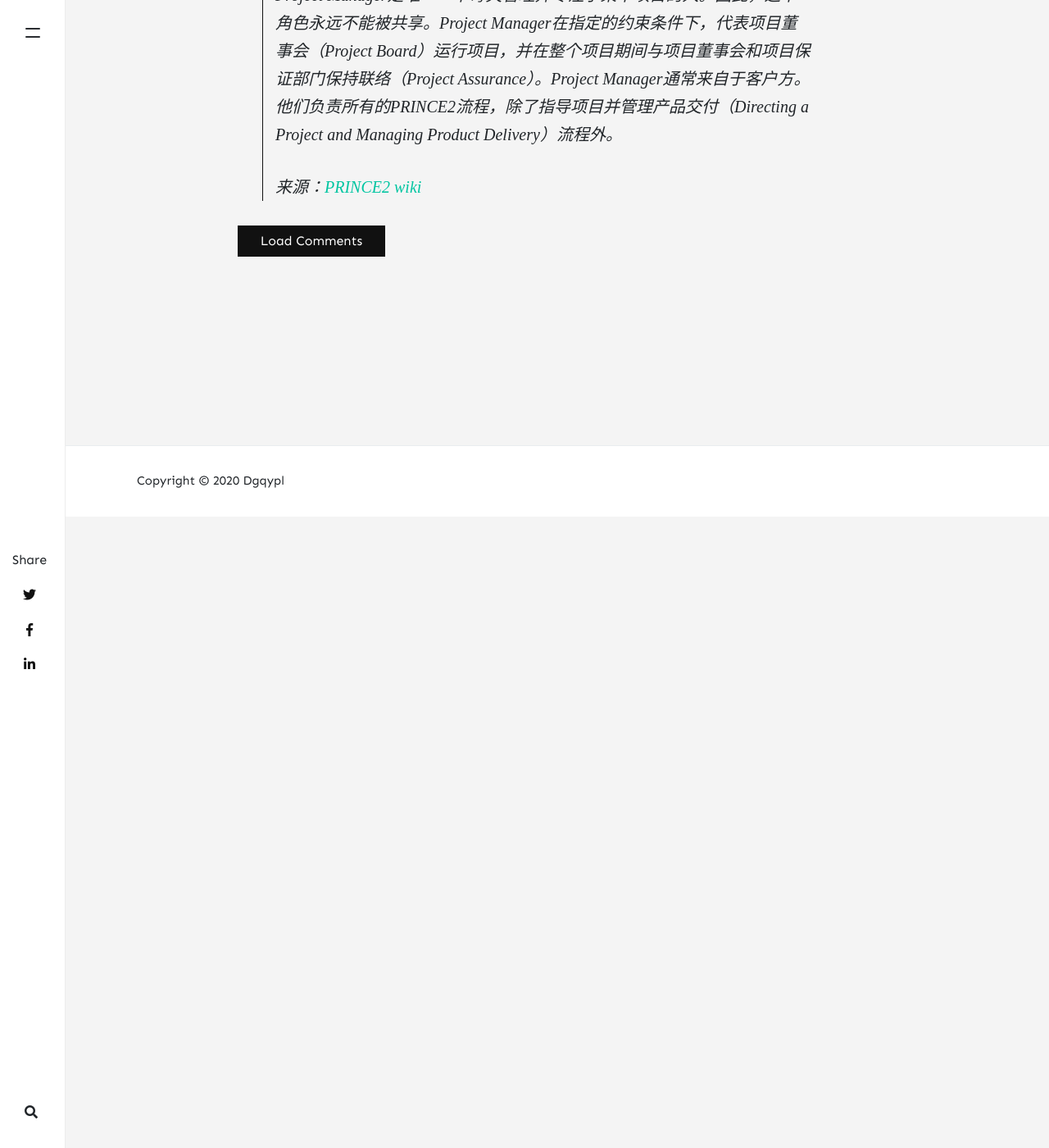
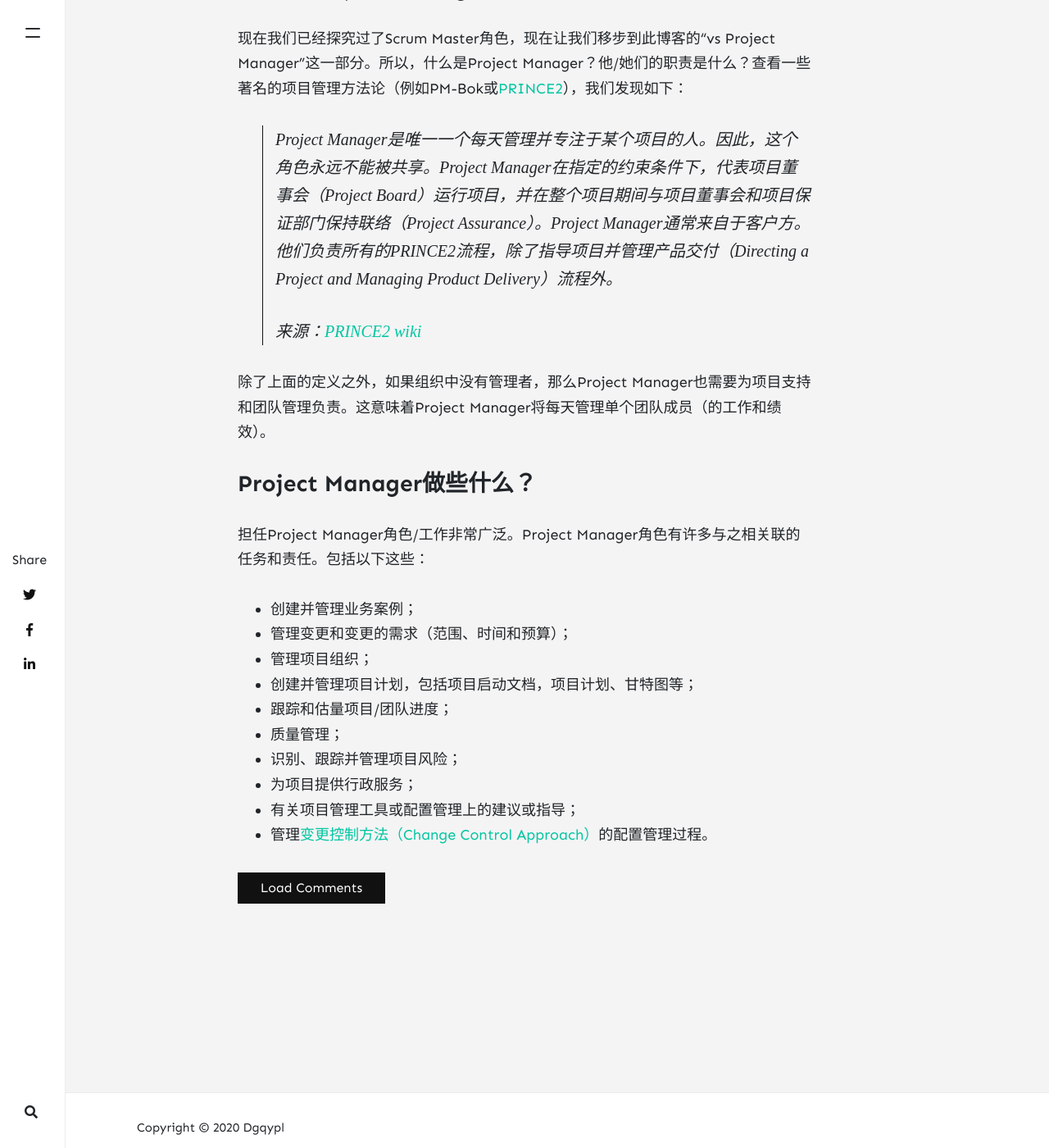
Before and after one commit to dgqypl/dgqypl.github.io, a Jekyll site: the page built from _posts/2020-05-21-ScrumMaster-vs-ProjectManager.md, in a window 1280 px wide and 1400 px high, scrolled down 2891 px. Shown: the whole window at 82% size. Built offline with Jekyll 4.4.1, drawn with Linux system fonts in a browser that asks for light colours; nearby versions of some CDN libraries; comment, search, counter and statistics services are not loaded; before the commit the page ends 3521 px from its top, so only the background shows below that; some of the changed text lies outside the part shown.

Commit message:
no message

```diff
--- a/_posts/2020-05-21-ScrumMaster-vs-ProjectManager.md
+++ b/_posts/2020-05-21-ScrumMaster-vs-ProjectManager.md
@@ -11,7 +11,7 @@ image: assets/images/202005/porsche-911-singer-cars-landscapes-1920x1080-wallpap
 
 Scrum Master角色的主要职责或目的是通过促进和支持（在[Scrum Guide](https://scrumguides.org/)中定义的）Scrum，来管理Scrum框架（的实现）。Scrum Master负责帮助人们理解并实施Scrum理论、实践、规则和价值观。Scrum Master以服务式领导来帮助Scrum团队与其周围环境协作和交互，来最大化实现Scrum团队的价值。
 
-### Scrum Master做什么？
+### Scrum Master做些什么？
 
 这里有一些Scrum Master应该做些什么的例子：
 
@@ -26,9 +26,9 @@ Scrum Master角色的主要职责或目的是通过促进和支持（在[Scrum G
 
 所以，Scrum Master不应该做的有创建、管理或沟通：
 
-- 创建和管理业务案例；
+- 创建并管理业务案例；
 - 管理变更和变更的需求（范围、时间和预算）；
-- 创建和管理项目计划，包括项目启动文档，项目计划、甘特图等；
+- 创建并管理项目计划，包括项目启动文档，项目计划、甘特图等；
 - 跟踪和估量项目/团队进度；
 - 项目的结果和/或输出；
 - 产品Backlog和/或产品Backlog项。Scrum Master没有关于业务需求方面的角色；
@@ -45,3 +45,20 @@ Scrum Master角色的主要职责或目的是通过促进和支持（在[Scrum G
 > Project Manager是唯一一个每天管理并专注于某个项目的人。因此，这个角色永远不能被共享。Project Manager在指定的约束条件下，代表项目董事会（Project Board）运行项目，并在整个项目期间与项目董事会和项目保证部门保持联络（Project Assurance）。Project Manager通常来自于客户方。他们负责所有的PRINCE2流程，除了指导项目并管理产品交付（Directing a Project and Managing Product Delivery）流程外。
 >
 > 来源：[PRINCE2 wiki](https://prince2.wiki/roles/project-manager/)
+
+除了上面的定义之外，如果组织中没有管理者，那么Project Manager也需要为项目支持和团队管理负责。这意味着Project Manager将每天管理单个团队成员（的工作和绩效）。
+
+### Project Manager做些什么？
+
+担任Project Manager角色/工作非常广泛。Project Manager角色有许多与之相关联的任务和责任。包括以下这些：
+
+- 创建并管理业务案例；
+- 管理变更和变更的需求（范围、时间和预算）；
+- 管理项目组织；
+- 创建并管理项目计划，包括项目启动文档，项目计划、甘特图等；
+- 跟踪和估量项目/团队进度；
+- 质量管理；
+- 识别、跟踪并管理项目风险；
+- 为项目提供行政服务；
+- 有关项目管理工具或配置管理上的建议或指导；
+- 管理[变更控制方法（Change Control Approach）](https://prince2.wiki/management-products/change-control-approach/)的配置管理过程。
```
Also changed, not shown: other parts of _posts/2020-05-21-ScrumMaster-vs-ProjectManager.md (+1 -1 lines), assets/images/202005/france-landscape-2560x1920-wallpaper.jpg (added).
